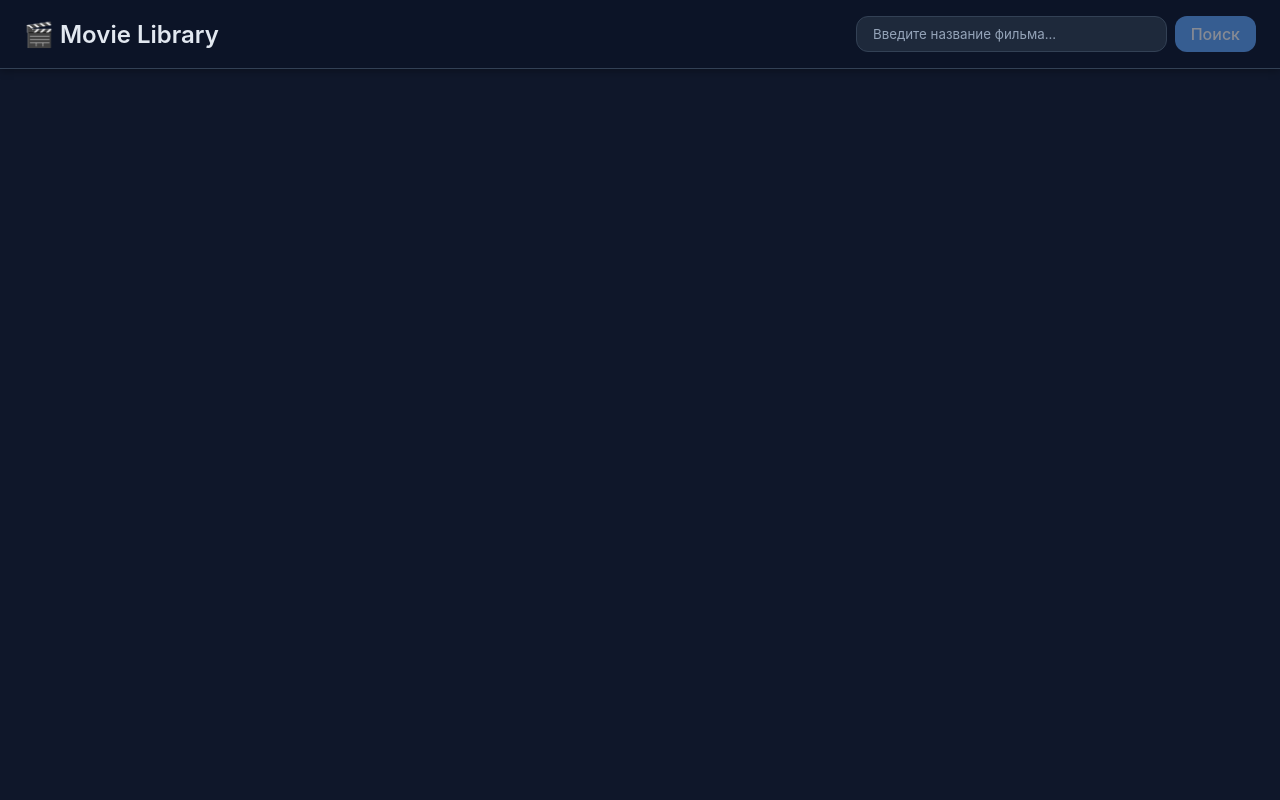
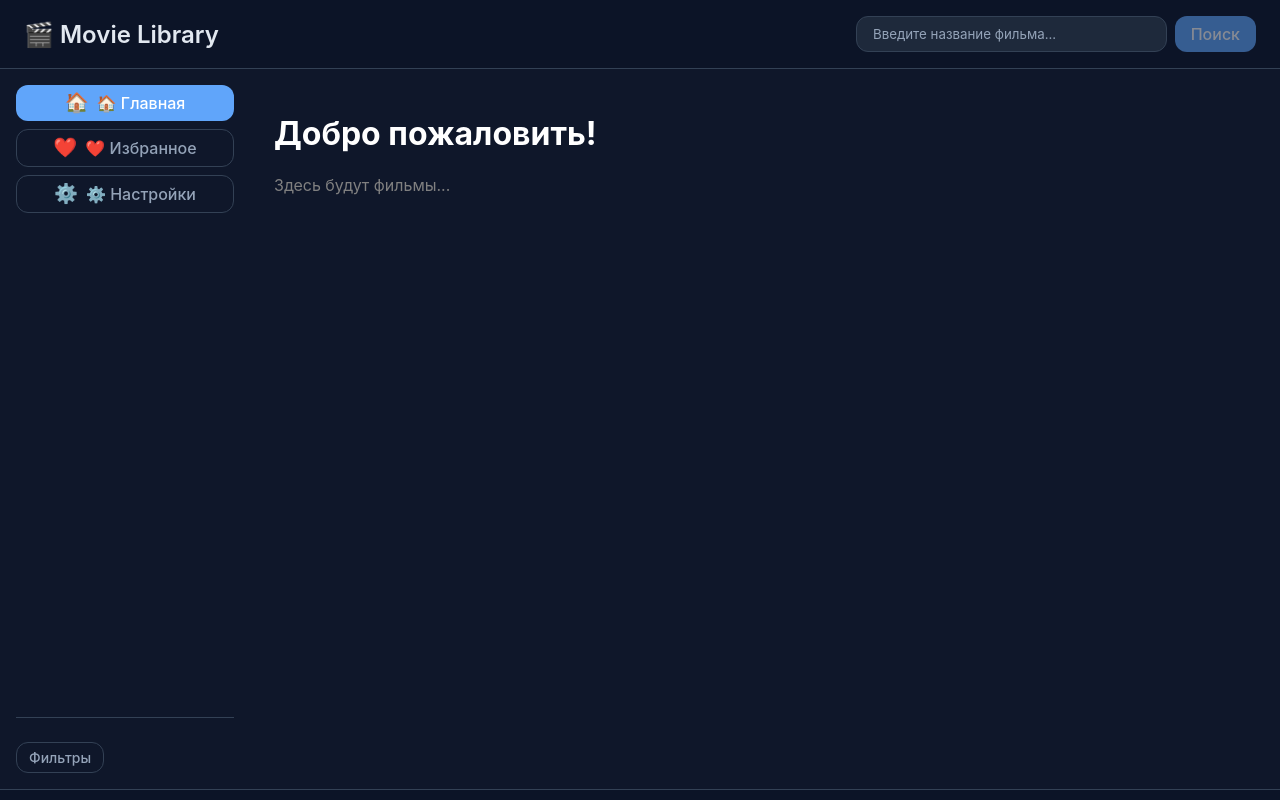
Before and after one commit to LGalushka/movie-library, a React (Vite) app: page / in a window 1280 px wide. Shown: the top 800 px of the page. Built offline with nearby package versions, Linux system fonts and the light colour scheme.

Commit message:
feat: добавлен Layout vs styles, объединяющий Header, Sidebar, Footer

```diff
--- a/src/App.tsx
+++ b/src/App.tsx
@@ -1,9 +1,16 @@
-import { Header } from './container/layout/Header/Header';
+import { Layout } from './container/layout/Layout';
 
 function App() {
+  const handlerSearch = (query: string) => {
+    console.log('Поиск', query);
+    //здесь будет API
+  };
   return (
     <>
-      <Header />
+      <Layout onSearch={handlerSearch}>
+        <h1 style={{ color: 'white' }}>Добро пожаловить!</h1>
+        <p style={{ color: 'gray' }}>Здесь будут фильмы...</p>
+      </Layout>
     </>
   );
 }
--- /dev/null
+++ b/src/container/layout/Layout/Layout.module.css
@@ -0,0 +1,17 @@
+.layout {
+  min-height: 100vh;
+  display: flex;
+  flex-direction: column;
+  background-color: var(--bg-main);
+}
+
+.container {
+  display: flex;
+  flex: 1;
+}
+
+.content {
+  flex: 1;
+  padding: var(--spacing-lg);
+  background: var(--bg-main);
+}
--- /dev/null
+++ b/src/container/layout/Layout/Layout.tsx
@@ -0,0 +1,24 @@
+import type React from 'react';
+import styles from './Layout.module.css';
+import { Header } from '../Header';
+import { Sidebar } from '../Sidebar';
+import { Footer } from '../Footer';
+
+interface LayoutProps {
+  children: React.ReactNode;
+  onSearch?: (query: string) => void;
+}
+
+export const Layout = ({ children, onSearch }: LayoutProps) => {
+  return (
+    <div className={styles.layout}>
+      <Header onSearch={onSearch} />
+
+      <div className={styles.container}>
+        <Sidebar />
+        <main className={styles.content}>{children}</main>
+      </div>
+      <Footer />
+    </div>
+  );
+};
--- /dev/null
+++ b/src/container/layout/Layout/index.ts
@@ -0,0 +1 @@
+export { Layout } from './Layout';
```
